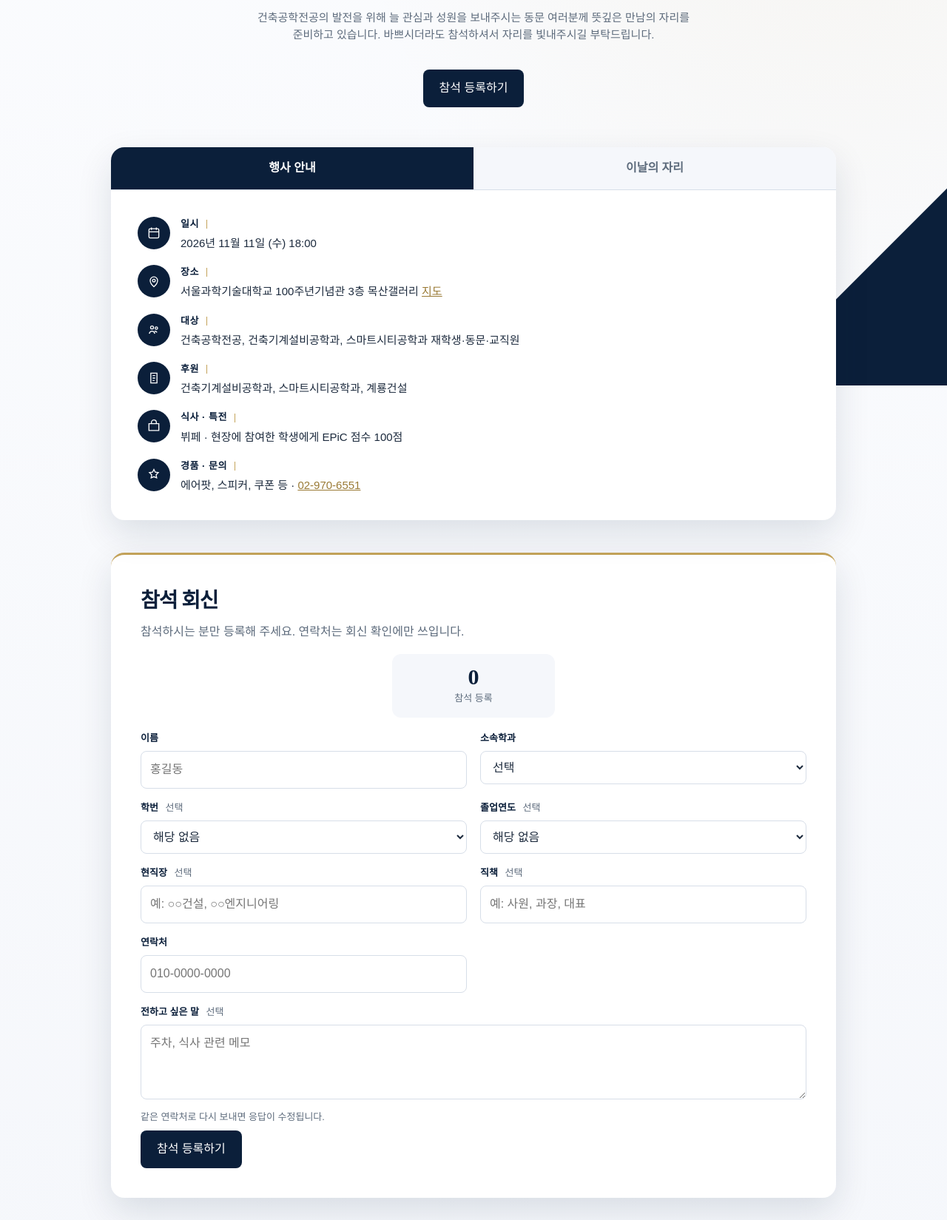
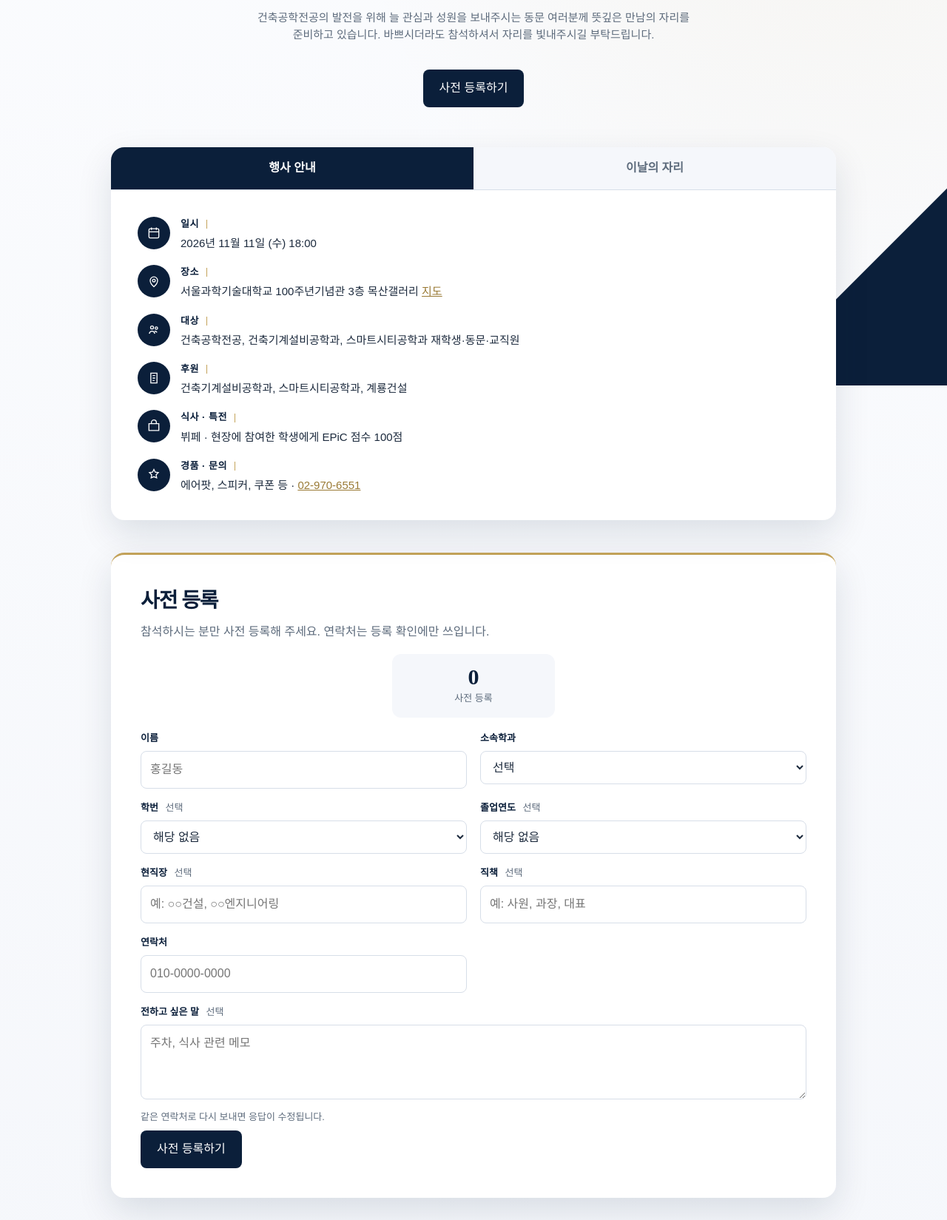
Before and after one commit to kim0930/homecomingday, a Flask app: page / in a window 1280 px wide. Shown: the part 391-2040 px from the top of the page at 74% size. Run offline with Flask 3, Linux system fonts and the light colour scheme; data that the repository does not hold is empty; some web fonts are replaced.

Commit message:
Rename attendance RSVP wording to pre-registration.

```diff
--- a/app.py
+++ b/app.py
@@ -153,7 +153,7 @@ def create_app():
             return redirect(url_for("index") + "#reply")
 
         updated = save_rsvp(cleaned)
-        text = f"{cleaned['name']} 님, 참석으로 등록했습니다."
+        text = f"{cleaned['name']} 님, 사전 등록했습니다."
         if updated:
             text += " 같은 연락처의 이전 응답을 수정했습니다."
         else:
--- a/templates/admin.html
+++ b/templates/admin.html
@@ -14,7 +14,7 @@
     <header class="admin-head">
       <div>
         <p class="eyebrow">SeoulTech Architectural Engineering</p>
-        <h1>참석 회신 명단</h1>
+        <h1>사전 등록 명단</h1>
       </div>
       <a class="text-link" href="{{ url_for('index') }}">안내 페이지</a>
     </header>
--- a/templates/index.html
+++ b/templates/index.html
@@ -5,8 +5,8 @@
   <meta name="viewport" content="width=device-width, initial-scale=1">
   <meta name="robots" content="noindex">
   <meta name="theme-color" content="#0b1f3a">
-  <title>{{ event.year }} {{ event.title }} · 참석 회신</title>
-  <meta name="description" content="서울과학기술대학교 건축학부 건축공학전공 {{ event.year }} {{ event.title }} 안내와 참석 회신">
+  <title>{{ event.year }} {{ event.title }} · 사전 등록</title>
+  <meta name="description" content="서울과학기술대학교 건축학부 건축공학전공 {{ event.year }} {{ event.title }} 안내와 사전 등록">
   <link rel="preconnect" href="https://fonts.googleapis.com">
   <link rel="preconnect" href="https://cdn.jsdelivr.net">
   <link rel="stylesheet" href="https://cdn.jsdelivr.net/gh/orioncactus/pretendard@v1.3.9/dist/web/static/pretendard.min.css">
@@ -17,7 +17,7 @@
 <body>
   <div class="frame frame-tl" aria-hidden="true"></div>
   <div class="frame frame-br" aria-hidden="true"></div>
-  <a class="skip" href="#reply">참석 회신으로 이동</a>
+  <a class="skip" href="#reply">사전 등록으로 이동</a>
 
   <header class="topbar">
     <p class="brand">
@@ -46,7 +46,7 @@
       <p class="invite-title">{{ event.invite_title }}</p>
       <p class="lead">{{ event.invite_body }}</p>
       <p class="hero-cta">
-        <a class="button" href="#reply">참석 등록하기</a>
+        <a class="button" href="#reply">사전 등록하기</a>
       </p>
     </section>
 
@@ -144,12 +144,12 @@
     <section class="reply" id="reply" aria-labelledby="reply-title">
       <div class="reply-card">
         <div class="section-head">
-          <h2 id="reply-title">참석 회신</h2>
-          <p>참석하시는 분만 등록해 주세요. 연락처는 회신 확인에만 쓰입니다.</p>
+          <h2 id="reply-title">사전 등록</h2>
+          <p>참석하시는 분만 사전 등록해 주세요. 연락처는 등록 확인에만 쓰입니다.</p>
         </div>
 
-        <ul class="tally" aria-label="현재 회신 집계">
-          <li><strong>{{ stats.attend }}</strong><span>참석 등록</span></li>
+        <ul class="tally" aria-label="현재 사전 등록 집계">
+          <li><strong>{{ stats.attend }}</strong><span>사전 등록</span></li>
         </ul>
 
         {% if flash %}
@@ -220,7 +220,7 @@
             </label>
           </div>
           <p class="form-note">같은 연락처로 다시 보내면 응답이 수정됩니다.</p>
-          <button type="submit">참석 등록하기</button>
+          <button type="submit">사전 등록하기</button>
         </form>
       </div>
     </section>
```
Also changed, not shown: docs/index.html (+11 -11 lines), README.md.
